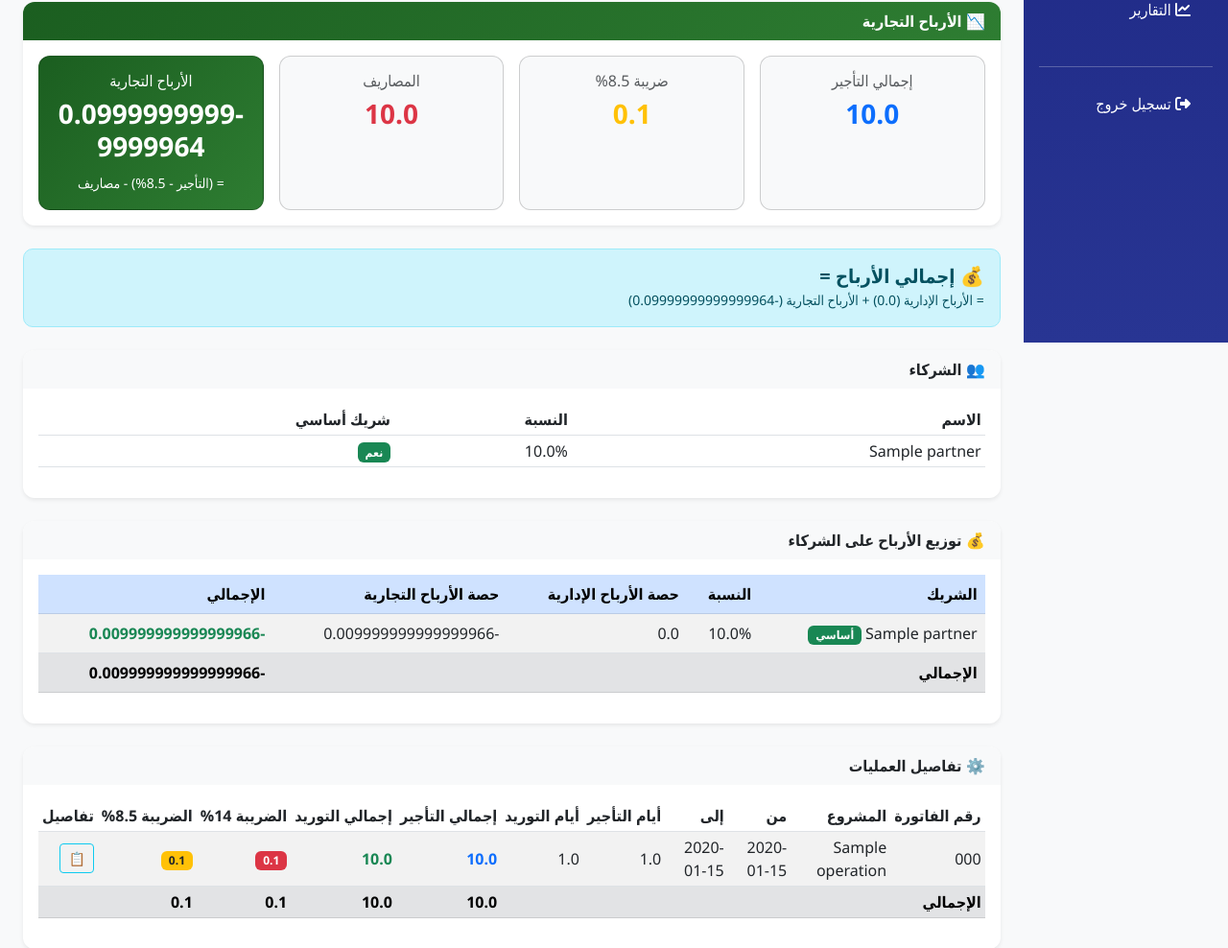
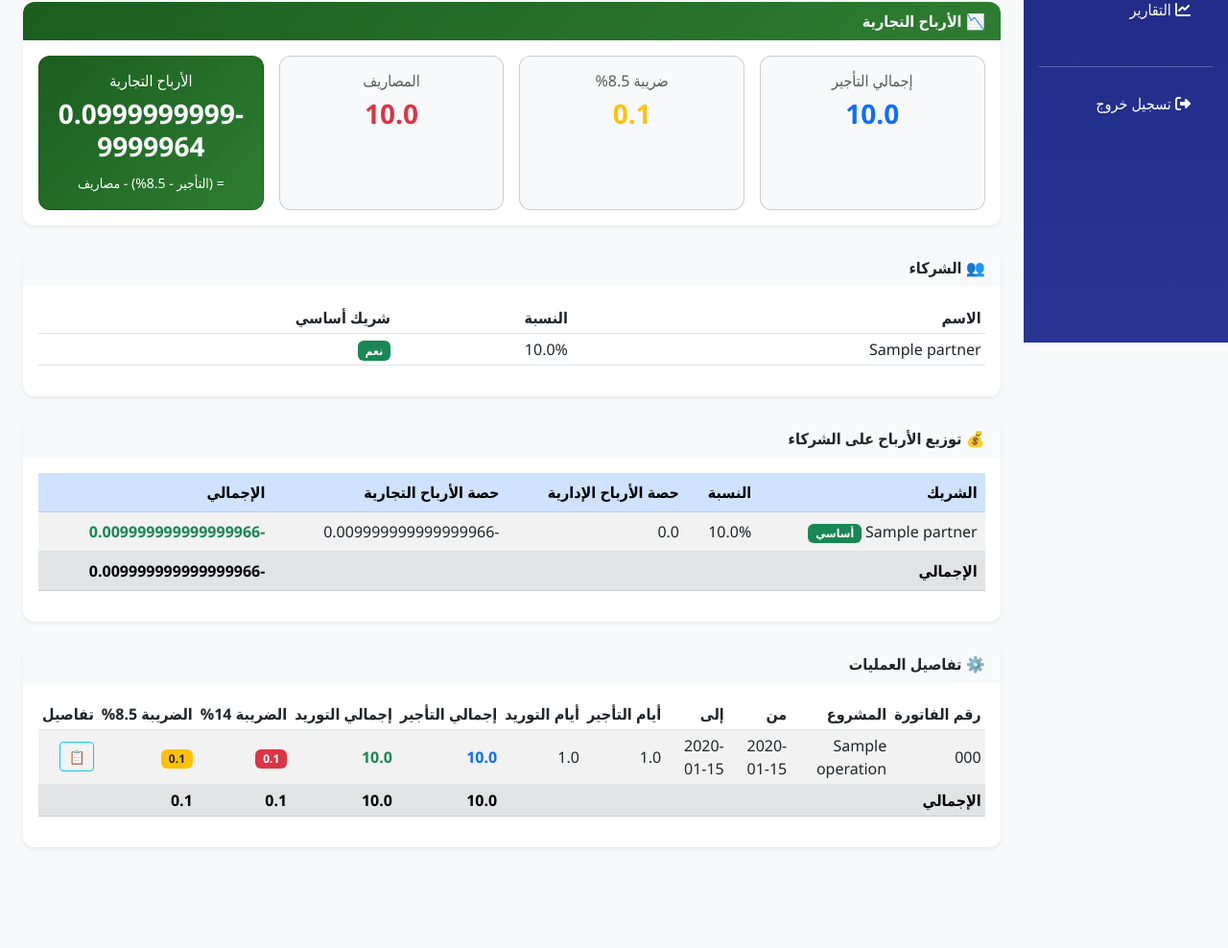
Before and after one commit to mariam-anwar-elgendy/FactoryAlFath, a Flask app: page /almasa/reports/crane-profit/1 in a window 1280 px wide. Shown: the part 499-1487 px from the top of the page at 96% size. After the commit the page ends 1383 px from the top, so only its background shows below. Run offline with Flask 3, Linux system fonts and the light colour scheme; a user stored in the database is signed in; tables that the repository leaves empty hold one stand-in row (values such as "Sample post").

Commit message:
Update crane profit report layout and calculations
Removed total profit display and adjusted total partners share calculation.

```diff
--- a/templates/almasa/crane_profit_report.html
+++ b/templates/almasa/crane_profit_report.html
@@ -106,11 +106,7 @@
     </div>
 </div>
 
-<!-- ✅ إجمالي الأرباح -->
-<div class="alert alert-info mb-4">
-    <h5 class="fw-bold mb-0">💰 إجمالي الأرباح = {{ total_profit }}</h5>
-    <small>= الأرباح الإدارية ({{ admin_profit }}) + الأرباح التجارية ({{ supply_profit }})</small>
-</div>
+<!-- ✅ (إجمالي الأرباح اتشال خلاص) -->
 
 <!-- الشركاء -->
 <div class="card border-0 shadow-sm mb-4">
@@ -168,7 +164,7 @@
                 <tfoot>
                     <tr class="fw-bold table-secondary">
                         <td colspan="4">الإجمالي</td>
-                        <td>{{ total_partners_share or total_profit }}</td>
+                        <td>{{ total_partners_share }}</td>
                     </tr>
                 </tfoot>
             </table>
```
